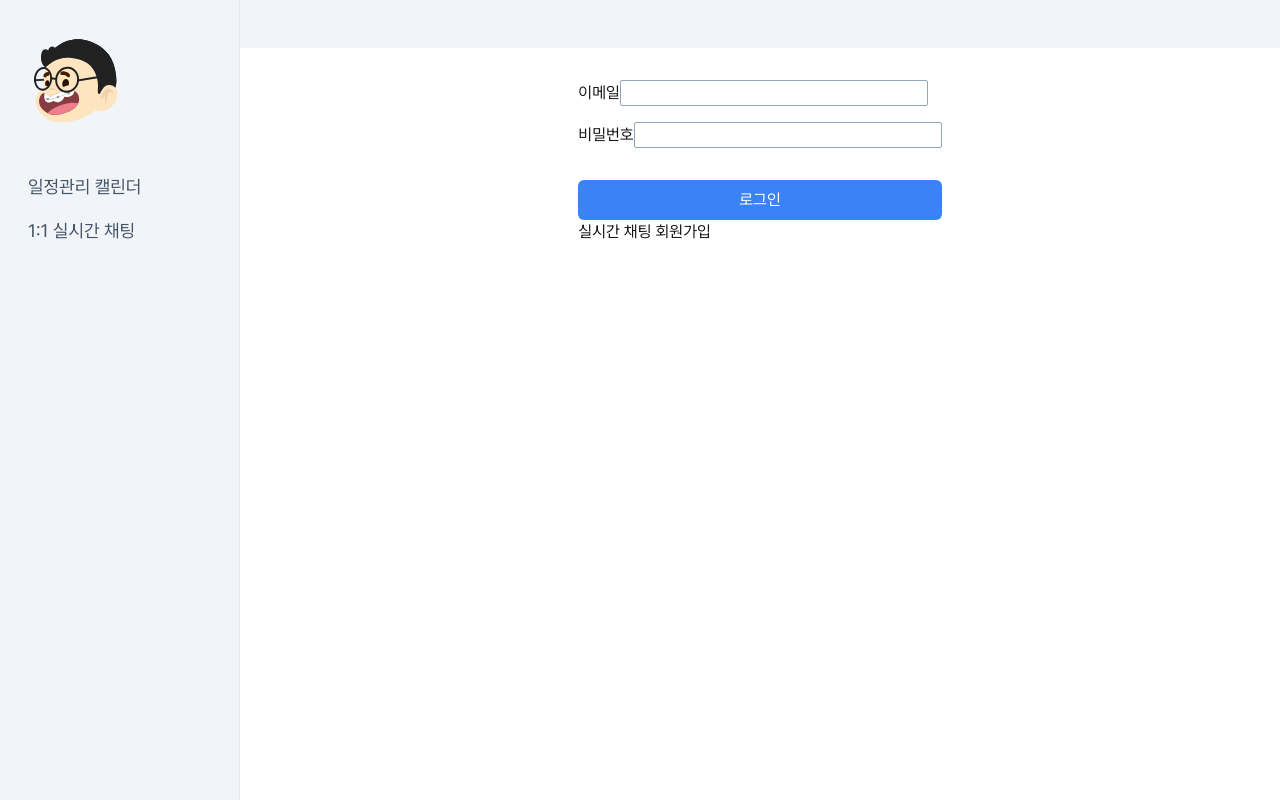
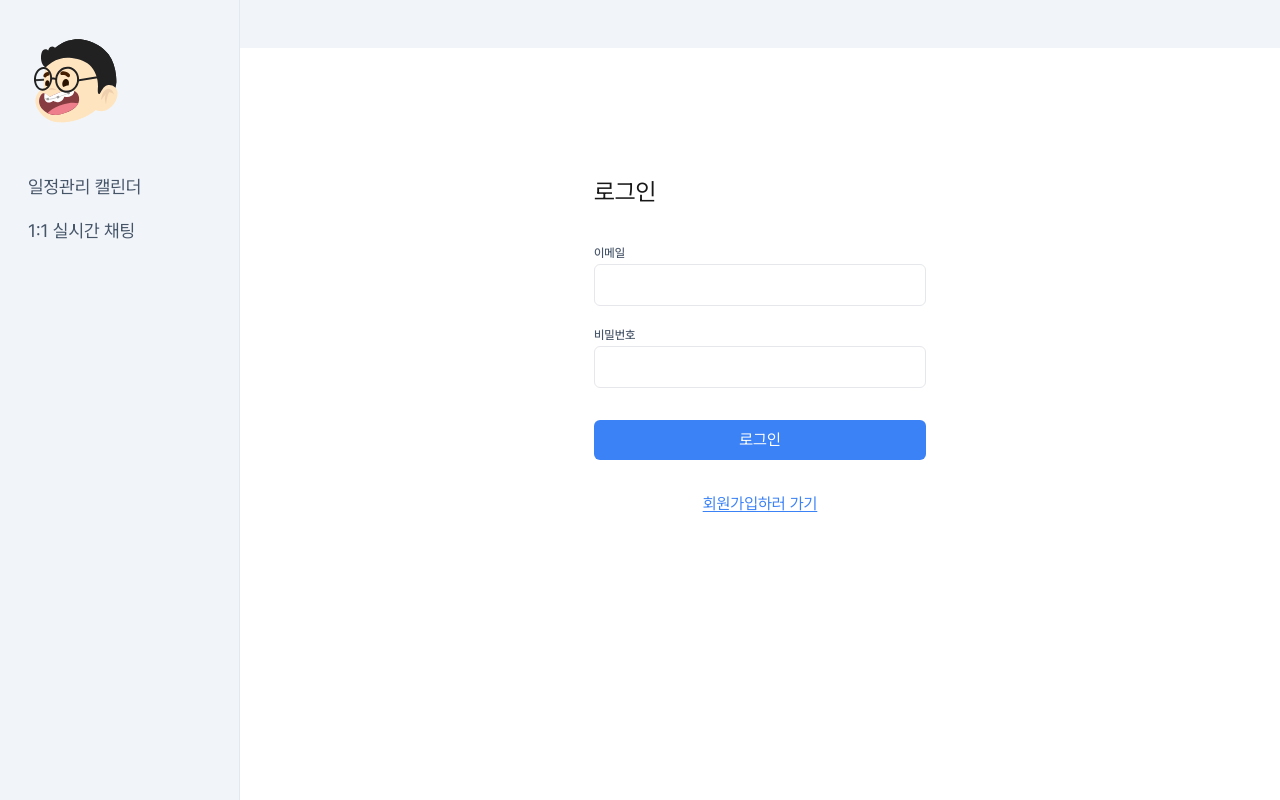
Before and after one commit to hyunwlee-dev/schedule-management, a Next.js app: page /login in a window 1280 px wide. Built offline with nearby package versions, Linux system fonts and the light colour scheme; no server answers.

Commit message:
refactor: 재사용 가능한 컴포넌트로 대체, 컨벤션 수정

```diff
--- a/app/@modal/(.)login/Modal.tsx
+++ b/app/@modal/(.)login/Modal.tsx
@@ -3,7 +3,7 @@
 import { useRouter } from 'next/navigation';
 import { useEffect } from 'react';
 
-import { ArrowUturnRightIcon } from '@heroicons/react/16/solid';
+import { XMarkIcon } from '@heroicons/react/24/solid';
 
 function Modal({ children }: { children: React.ReactNode }) {
   const router = useRouter();
@@ -36,7 +36,7 @@ function Modal({ children }: { children: React.ReactNode }) {
     <div className="fixed inset-0 flex items-center justify-center bg-gray-900 bg-opacity-70 overflow-hidden">
       <div className="absolute bg-white rounded-xl p-10 w-[50vw] h-[70vh] overflow-auto scrollbar-hide">
         <button className="absolute top-10 right-10" onClick={handleBackdropClick}>
-          <ArrowUturnRightIcon className="text-slate-600 size-6" />
+          <XMarkIcon className="text-slate-600 size-6" />
         </button>
         {children}
       </div>
--- a/app/@modal/(.)login/page.tsx
+++ b/app/@modal/(.)login/page.tsx
@@ -7,8 +7,11 @@ import Modal from './Modal';
 async function LoginModal() {
   return (
     <Modal>
-      <SignInForm />
-      <Link href="/sign-up">회원가입</Link>
+      <h2 className="text-2xl">로그인</h2>
+      <SignInForm className="mt-10" />
+      <Link href="/sign-up" className="mt-4 block text-center items-center underline-offset-2 underline text-blue-500">
+        회원가입하러 가기
+      </Link>
     </Modal>
   );
 }
--- a/app/@modal/(.)sign-up/Modal.tsx
+++ b/app/@modal/(.)sign-up/Modal.tsx
@@ -3,7 +3,7 @@
 import { useRouter } from 'next/navigation';
 import { useEffect } from 'react';
 
-import { ArrowUturnRightIcon } from '@heroicons/react/16/solid';
+import { XMarkIcon } from '@heroicons/react/16/solid';
 
 // TODO: 공통 컴포넌트로 빼기
 function Modal({ children }: { children: React.ReactNode }) {
@@ -37,7 +37,7 @@ function Modal({ children }: { children: React.ReactNode }) {
     <div className="fixed inset-0 flex items-center justify-center bg-gray-900 bg-opacity-70 overflow-hidden">
       <div className="absolute bg-white rounded-xl p-10 w-[50vw] h-[70vh] overflow-auto scrollbar-hide">
         <button className="absolute top-10 right-10" onClick={handleBackdropClick}>
-          <ArrowUturnRightIcon className="text-slate-600 size-6" />
+          <XMarkIcon className="text-slate-600 size-6" />
         </button>
         {children}
       </div>
--- a/app/@modal/(.)sign-up/page.tsx
+++ b/app/@modal/(.)sign-up/page.tsx
@@ -2,11 +2,12 @@ import SignUpForm from '@components/auth/SignUpForm';
 
 import Modal from './Modal';
 
-async function LoginModal() {
+async function SignUpModal() {
   return (
     <Modal>
-      <SignUpForm />
+      <h2 className="text-2xl">회원가입</h2>
+      <SignUpForm className="mt-10" />
     </Modal>
   );
 }
-export default LoginModal;
+export default SignUpModal;
--- a/app/login/check-point/page.tsx
+++ b/app/login/check-point/page.tsx
@@ -10,9 +10,11 @@ async function LoginCheckPointPage() {
   if (session) redirect('/live-chatting');
 
   return (
-    <section>
-      <h2>로그인이 필요합니다</h2>
-      <Link href="/login">로그인 하러가기</Link>
+    <section className="flex flex-col justify-center items-center gap-10">
+      <h2 className="text-2xl">로그인이 필요합니다</h2>
+      <Link className="text-white bg-blue-500 px-4 py-2 rounded-md" href="/login">
+        로그인 / 회원가입하러 가기
+      </Link>
     </section>
   );
 }
--- a/app/login/page.tsx
+++ b/app/login/page.tsx
@@ -4,9 +4,12 @@ import SignInForm from '@components/auth/SignInForm';
 
 function LoginPage() {
   return (
-    <section>
+    <section className="flex flex-col gap-8 mt-32">
+      <h2 className="text-2xl">로그인</h2>
       <SignInForm />
-      <Link href="/sign-up">실시간 채팅 회원가입</Link>
+      <Link href="/sign-up" className="block text-center items-center underline-offset-2 underline text-blue-500">
+        회원가입하러 가기
+      </Link>
     </section>
   );
 }
--- a/app/sign-up/page.tsx
+++ b/app/sign-up/page.tsx
@@ -1,11 +1,12 @@
 import SignUpForm from '@components/auth/SignUpForm';
 
-function LoginPage() {
+function SignUpPage() {
   return (
-    <section>
+    <section className="flex flex-col gap-8 mt-32">
+      <h2 className="text-2xl">회원가입</h2>
       <SignUpForm />
     </section>
   );
 }
 
-export default LoginPage;
+export default SignUpPage;
--- a/components/auth/NewPasswordField.tsx
+++ b/components/auth/NewPasswordField.tsx
@@ -82,7 +82,7 @@ function NewPasswordField<TFieldValues extends FieldValues>({
           value: field.value || '',
           type: isVisible ? 'text' : 'password',
           placeholder: `${label}를 입력해주세요.`,
-          className: cn('border rounded-md px-3 py-2', {
+          className: cn({
             'border-red-500': fieldState.error?.type === 'manual',
             'border-emerald-500': fieldState.error?.type === 'success',
           }),
--- a/components/auth/SignInForm.tsx
+++ b/components/auth/SignInForm.tsx
@@ -2,13 +2,14 @@
 
 import { useRouter } from 'next/navigation';
 
+import Input from '@components/commons/input/Input';
 import { type SignInFormSchemaType, signInFormSchema } from '@constants/form';
 import { zodResolver } from '@hookform/resolvers/zod';
 import { useSignInMutation } from '@queries/useSignInMutation';
 import cn from '@utils/cn';
 import { useForm } from 'react-hook-form';
 
-function SignInForm() {
+function SignInForm({ className }: { className?: string }) {
   const router = useRouter();
   const { mutateAsync: signIn, isPending } = useSignInMutation();
   const {
@@ -39,25 +40,25 @@ function SignInForm() {
   };
 
   return (
-    <form onSubmit={handleSubmit(onSubmit)} className="mt-8 flex flex-col gap-4">
+    <form onSubmit={handleSubmit(onSubmit)} className={cn('flex flex-col gap-4', className)}>
       <div className="flex flex-col gap-1">
-        <span>
-          <label htmlFor="email">이메일</label>
-          <input id="email" type="email" {...register('email')} className="border border-slate-400 rounded-sm" />
-        </span>
+        <Input
+          label="이메일"
+          inputProps={{
+            ...register('email'),
+          }}
+        />
         {errors.email?.message && <span className="text-xs text-red-500">{errors.email.message}</span>}
       </div>
 
       <div className="flex flex-col gap-1">
-        <span>
-          <label htmlFor="password">비밀번호</label>
-          <input
-            type="password"
-            id="password"
-            {...register('password')}
-            className="border border-slate-400 rounded-sm"
-          />
-        </span>
+        <Input
+          label="비밀번호"
+          inputProps={{
+            type: 'password',
+            ...register('password'),
+          }}
+        />
         {errors.password?.message && <span className="text-xs text-red-500">{errors.password.message}</span>}
       </div>
 
--- a/components/auth/SignUpForm.tsx
+++ b/components/auth/SignUpForm.tsx
@@ -12,7 +12,7 @@ import { FormProvider, SubmitHandler, useForm } from 'react-hook-form';
 import NewPasswordField from './NewPasswordField';
 import ValidPasswordField from './ValidPasswordField';
 
-function SignUpForm() {
+function SignUpForm({ className }: { className?: string }) {
   const { mutateAsync: signUp, isPending } = useSignUpMutation();
   const methods = useForm<SignUpFormSchemaType>({
     resolver: zodResolver(signUpFormSchema),
@@ -31,7 +31,7 @@ function SignUpForm() {
 
   return (
     <FormProvider {...methods}>
-      <form onSubmit={methods.handleSubmit(onSubmit)}>
+      <form onSubmit={methods.handleSubmit(onSubmit)} className={cn('flex flex-col gap-4', className)}>
         <div className="flex flex-col gap-1">
           <label className="text-xs font-medium leading-4 -tracking-[0.5px] text-slate-600" htmlFor="email">
             이메일
@@ -39,7 +39,6 @@ function SignUpForm() {
           <Input
             inputProps={{
               ...methods.register('email'),
-              className: 'border rounded-md px-3 py-2',
             }}
           />
           {methods.formState.errors.email?.message && (
--- a/components/auth/ValidPasswordField.tsx
+++ b/components/auth/ValidPasswordField.tsx
@@ -62,7 +62,7 @@ function ValidPasswordField({ name, newPasswordName, label = '비밀번호 확
           ...field,
           type: isVisible ? 'text' : 'password',
           placeholder: '비밀번호를 확인하세요',
-          className: cn('border rounded-md px-3 py-2', {
+          className: cn({
             'border-red-500': fieldState.error?.type === 'manual',
             'border-emerald-500': fieldState.error?.type === 'success',
           }),
--- a/components/commons/sidebar/Sidebar.tsx
+++ b/components/commons/sidebar/Sidebar.tsx
@@ -36,7 +36,7 @@ function SidebarList({
         className,
       )}
     >
-      <span className="text-lg">{children} </span>
+      <span className="text-lg">{children}</span>
     </li>
   );
 }
```
